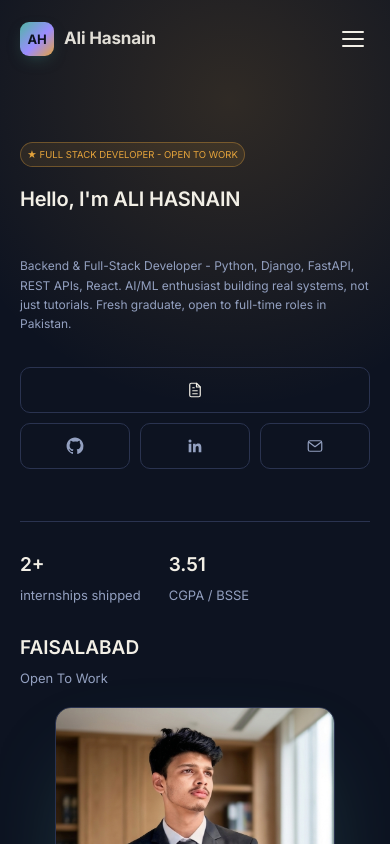
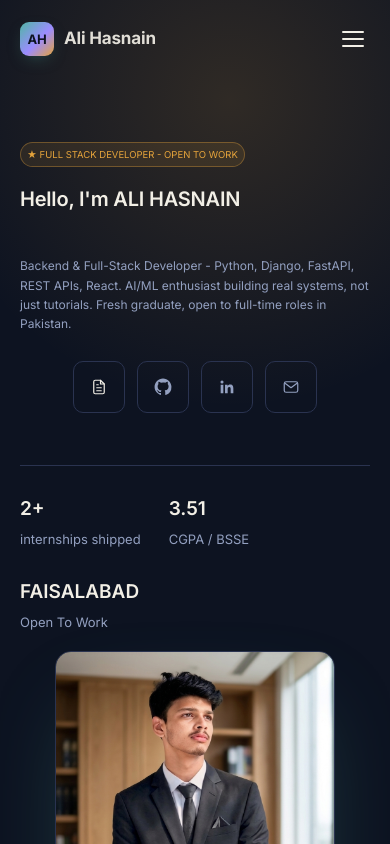
Before and after one commit to ali719386/ali-hasnain-portfolio, a React (Vite) app: page / in a window 390 px wide. Shown: the top 844 px of the page. Built offline with nearby package versions, Linux system fonts and the light colour scheme.

Commit message:
Fix hero action buttons sizing on mobile

```diff
--- a/src/components/Hero.css
+++ b/src/components/Hero.css
@@ -217,13 +217,18 @@
 
 @media (max-width:600px){
   .hero-actions{
-    gap:10px;
+    gap:12px;
+    justify-content:center;   /* center the row instead of stretching */
+    margin-top:28px;
   }
-  .hero-actions .btn-primary{
-    width:100%;
-  }
+  .hero-actions .btn-primary,
   .hero-actions .btn-icon{
-    flex:1;
+    flex:0 0 auto;            /* stop stretching to fill width */
+    width:52px;
+    height:52px;
+    min-width:52px;
+    min-height:unset;
+    padding:0;
   }
   .hero-copy .eyebrow{
     display:inline-block !important;
```
